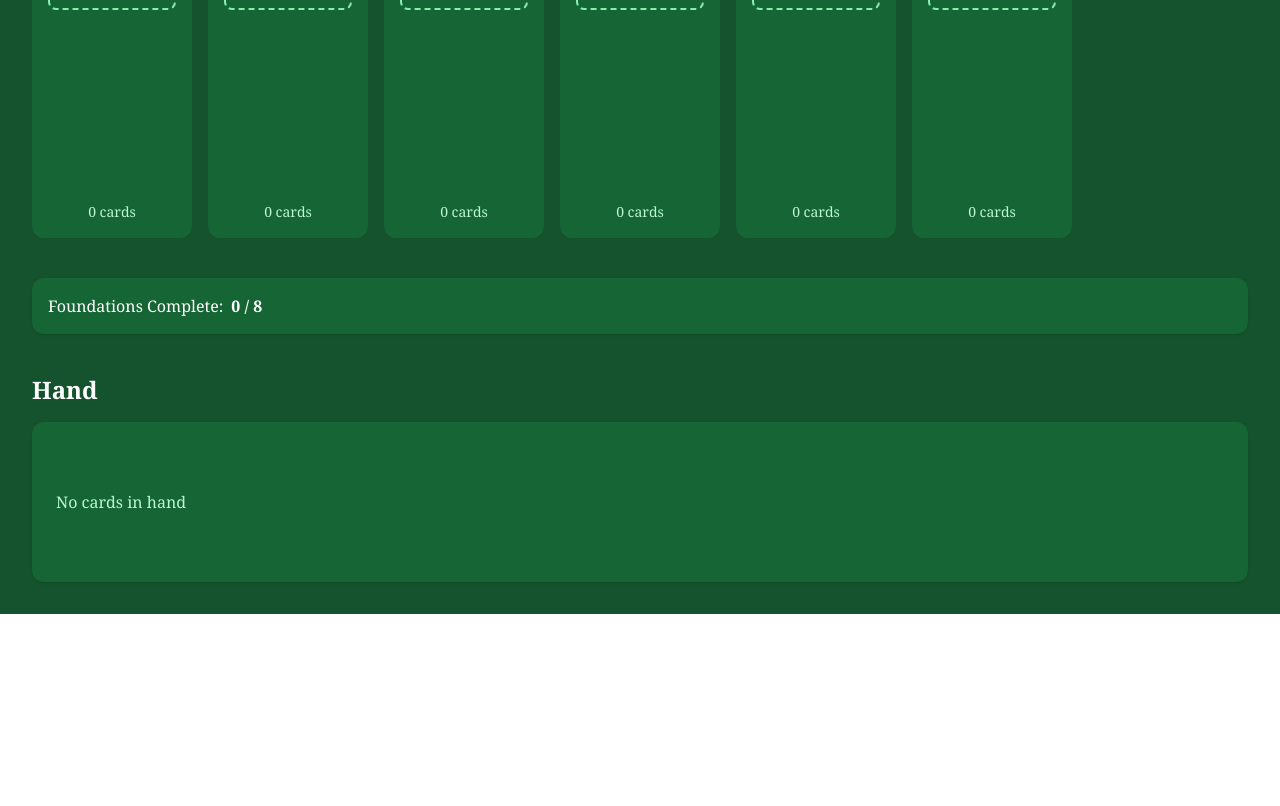
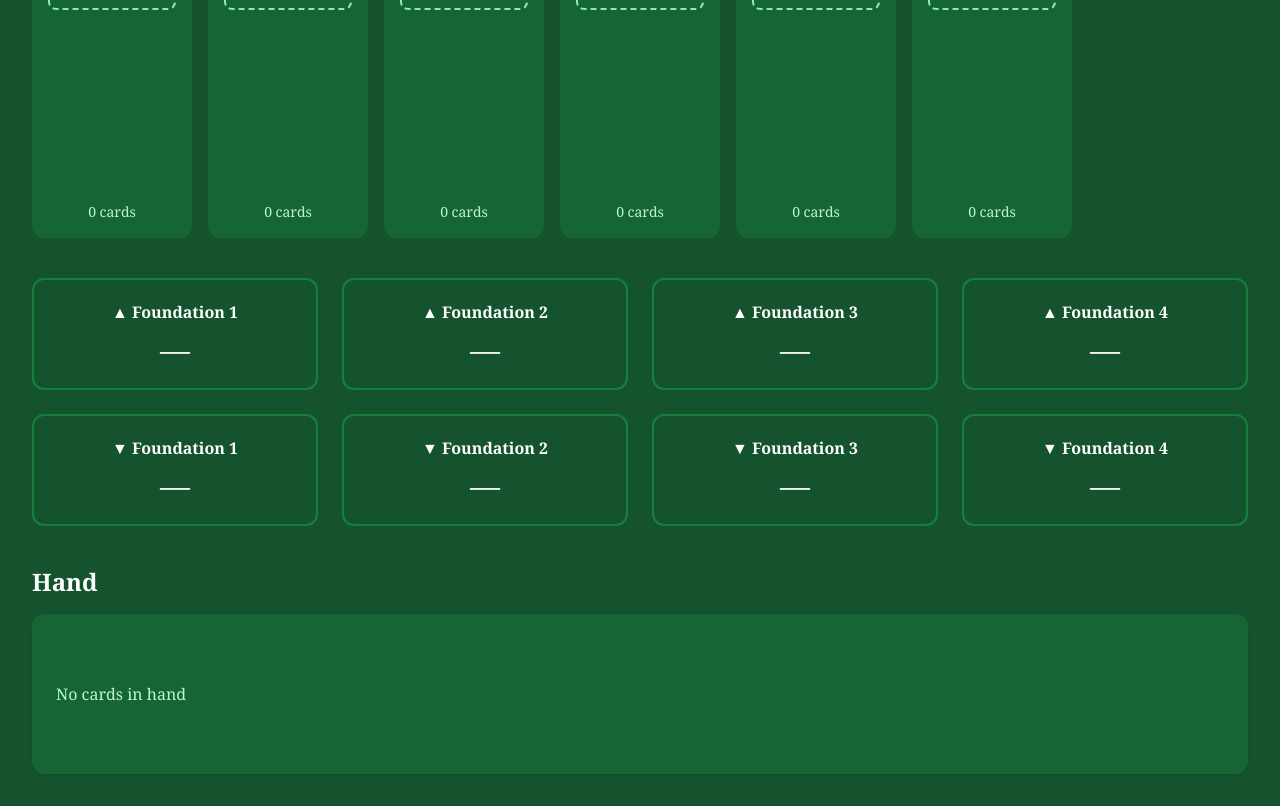
Before and after one commit to Jeff866/Grandpa-Solitaire, a React (Vite) app: page / in a window 1280 px wide. Shown: the part 1306-2112 px from the top of the page. Before the commit the page ends 1920 px from the top, so only its background shows below. Built offline with nearby package versions, Linux system fonts and the light colour scheme; the HTML template or start-up script is replaced by a standard one.

Commit message:
Connect play engine to UI

```diff
--- a/src/App.jsx
+++ b/src/App.jsx
@@ -18,7 +18,14 @@ import {
   RANKS,
 } from "./game/deal";
 
+import {
+  playCard,
+  isVictory,
+} from "./game/play";
+
 export default function App() {
+  const [won, setWon] = useState(false);
+
   const [game, setGame] = useState(() => {
     const fresh = createEmptyGame();
     fresh.stock = shuffle(createDeck());
@@ -28,6 +35,8 @@ export default function App() {
   function newGame() {
     const fresh = createEmptyGame();
     fresh.stock = shuffle(createDeck());
+
+    setWon(false);
     setGame(fresh);
   }
 
@@ -57,6 +66,20 @@ export default function App() {
     const updated = cloneGame();
     action(updated);
     setGame(updated);
+  }
+
+  function handlePlay(move) {
+    updateGame((updated) => {
+      const success = playCard(updated, move);
+
+      if (!success) return;
+
+      drawCard(updated);
+
+      if (isVictory(updated)) {
+        setWon(true);
+      }
+    });
   }
 
   return (
@@ -90,7 +113,7 @@ export default function App() {
 
         <GameMessage
           phase={game.phase}
-          won={false}
+          won={won}
         />
 
         <StockArea
@@ -165,6 +188,9 @@ export default function App() {
           <FoundationStatus
             ascending={game.ascending}
             descending={game.descending}
+            hand={game.hand}
+            game={game}
+            onPlay={handlePlay}
           />
         </section>
 
--- a/src/components/FoundationStatus.jsx
+++ b/src/components/FoundationStatus.jsx
@@ -1,51 +1,94 @@
+import { legalMoves } from "../game/play";
+
 export default function FoundationStatus({
   ascending,
   descending,
+  hand = [],
+  game,
+  onPlay,
 }) {
+  const currentCard =
+    hand.length > 0 ? hand[0] : null;
 
+  const moves =
+    currentCard && game
+      ? legalMoves(game, currentCard)
+      : [];
 
-  const completeAscending =
-    ascending.filter(
-      pile => pile.length === 13
-    ).length;
+  function isLegal(type, index) {
+    return moves.some(
+      (m) =>
+        m.type === type &&
+        m.index === index
+    );
+  }
 
-
-  const completeDescending =
-    descending.filter(
-      pile => pile.length === 13
-    ).length;
-
-
-
-  const total =
-    completeAscending + completeDescending;
-
-
+  function foundationClass(active) {
+    return [
+      "rounded-xl",
+      "border-2",
+      "p-4",
+      "min-h-28",
+      "transition-all",
+      active
+        ? "border-yellow-300 bg-yellow-200/20 cursor-pointer shadow-lg"
+        : "border-green-700 bg-green-900/40",
+    ].join(" ");
+  }
 
   return (
+    <div className="grid grid-cols-4 gap-6">
+      {ascending.map((pile, index) => (
+        <button
+          key={`A-${index}`}
+          disabled={!isLegal("ascending", index)}
+          onClick={() =>
+            onPlay?.({
+              type: "ascending",
+              index,
+            })
+          }
+          className={foundationClass(
+            isLegal("ascending", index)
+          )}
+        >
+          <div className="font-bold mb-2">
+            ▲ Foundation {index + 1}
+          </div>
 
-    <div className="bg-green-800 rounded-xl p-4 shadow mb-8 flex justify-between">
+          <div className="text-3xl">
+            {pile.length === 0
+              ? "—"
+              : pile[pile.length - 1].rank}
+          </div>
+        </button>
+      ))}
 
+      {descending.map((pile, index) => (
+        <button
+          key={`D-${index}`}
+          disabled={!isLegal("descending", index)}
+          onClick={() =>
+            onPlay?.({
+              type: "descending",
+              index,
+            })
+          }
+          className={foundationClass(
+            isLegal("descending", index)
+          )}
+        >
+          <div className="font-bold mb-2">
+            ▼ Foundation {index + 1}
+          </div>
 
-      <div>
-        Foundations Complete:
-        <strong className="ml-2">
-          {total} / 8
-        </strong>
-      </div>
-
-
-      {total === 8 && (
-
-        <div className="font-bold">
-          🏆 Grandpa's Solitaire Complete!
-        </div>
-
-      )}
-
-
+          <div className="text-3xl">
+            {pile.length === 0
+              ? "—"
+              : pile[pile.length - 1].rank}
+          </div>
+        </button>
+      ))}
     </div>
-
   );
-
 }
--- /dev/null
+++ b/src/game/play.js
@@ -0,0 +1,90 @@
+// Grandpa's Solitaire play rules
+
+const ASCENDING = [
+  "A", "2", "3", "4", "5", "6", "7",
+  "8", "9", "10", "J", "Q", "K"
+];
+
+const DESCENDING = [
+  "K", "Q", "J", "10", "9", "8", "7",
+  "6", "5", "4", "3", "2", "A"
+];
+
+function nextAscendingRank(pile) {
+  if (pile.length === 0) return "A";
+  return ASCENDING[pile.length];
+}
+
+function nextDescendingRank(pile) {
+  if (pile.length === 0) return "K";
+  return DESCENDING[pile.length];
+}
+
+export function legalMoves(game, card) {
+  const moves = [];
+
+  game.ascending.forEach((pile, index) => {
+    if (card.rank === nextAscendingRank(pile)) {
+      moves.push({
+        type: "ascending",
+        index,
+      });
+    }
+  });
+
+  game.descending.forEach((pile, index) => {
+    if (card.rank === nextDescendingRank(pile)) {
+      moves.push({
+        type: "descending",
+        index,
+      });
+    }
+  });
+
+  return moves;
+}
+
+export function hasLegalMove(game) {
+  if (game.hand.length === 0) return false;
+
+  return (
+    legalMoves(game, game.hand[0]).length > 0
+  );
+}
+
+export function playCard(game, move) {
+  if (game.hand.length === 0) return false;
+
+  const card = game.hand[0];
+
+  const allowed = legalMoves(game, card);
+
+  const legal = allowed.find(
+    (m) =>
+      m.type === move.type &&
+      m.index === move.index
+  );
+
+  if (!legal) return false;
+
+  if (move.type === "ascending") {
+    game.ascending[move.index].push(card);
+  } else {
+    game.descending[move.index].push(card);
+  }
+
+  game.hand.shift();
+
+  return true;
+}
+
+export function isVictory(game) {
+  return (
+    game.ascending.every(
+      (pile) => pile.length === 13
+    ) &&
+    game.descending.every(
+      (pile) => pile.length === 13
+    )
+  );
+}
```
